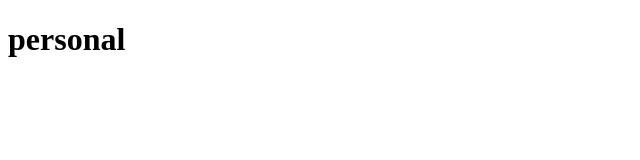
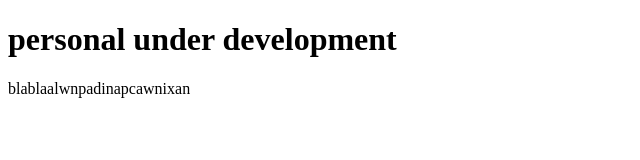
Before and after one commit to Lui010/Lui010.github.io, a plain HTML site: page personal.html in a window 1280 px wide. Shown: the whole page, without its empty margins (0-640 px from the left). Drawn offline with Linux system fonts and the light colour scheme.

Commit message:
Update personal.html

```diff
--- a/personal.html
+++ b/personal.html
@@ -6,6 +6,7 @@
     <title>Personal</title>
 </head>
 <body>
-    <h1>personal</h1>
+    <h1>personal under development</h1>
+    <p>blablaalwnpadinapcawnixan</p>
 </body>
 </html>
```
